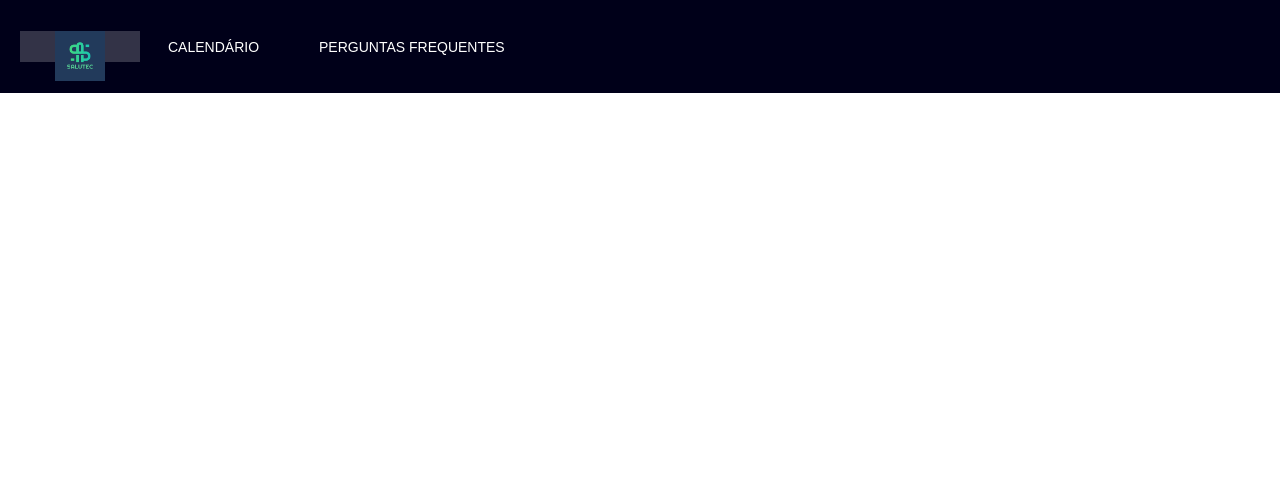
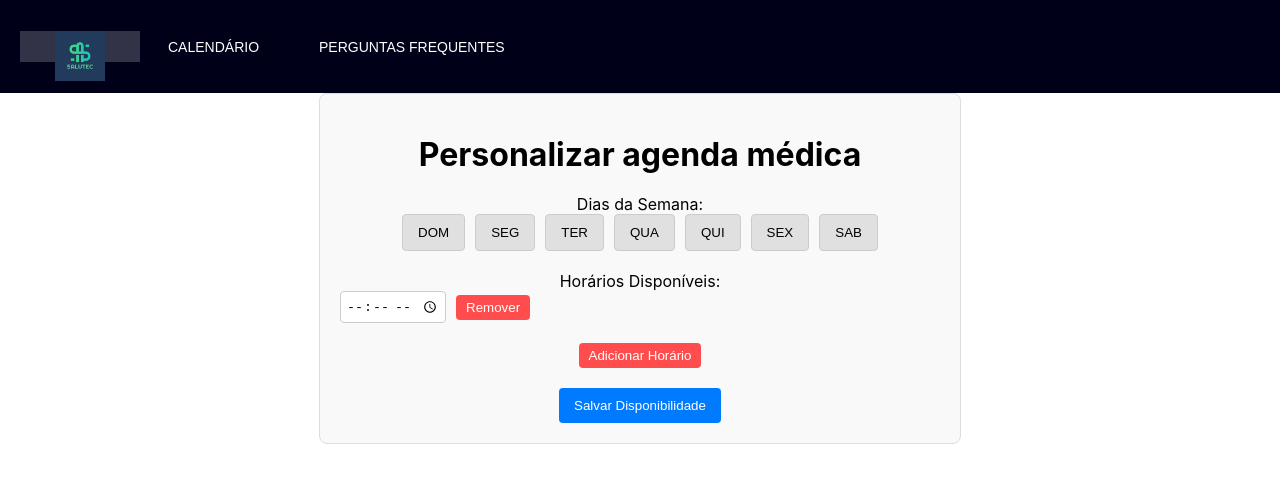
Before and after one commit to IsacGuedes/salutec-app, a React (Create React App) app: page /personaliza in a window 1280 px wide. Shown: the top 482 px of the page. Built offline with nearby package versions, Linux system fonts and the light colour scheme; a web font is replaced by a local one.

Commit message:
personalizaçao da agenda - pedir pra Maria mexer no código do calendário

```diff
--- a/package.json
+++ b/package.json
@@ -12,6 +12,7 @@
     "@testing-library/jest-dom": "^5.17.0",
     "@testing-library/react": "^13.4.0",
     "@testing-library/user-event": "^13.5.0",
+    "@types/antd": "^1.0.0",
     "@types/axios": "^0.14.0",
     "@types/jest": "^27.5.2",
     "@types/node": "^16.18.105",
--- a/src/pages/login/index.tsx
+++ b/src/pages/login/index.tsx
@@ -5,12 +5,12 @@ import axios from 'axios';
 import './styles.css';
 
 const Login: React.FC = () => {
-  const [matricula, setMatricula] = useState('');
-  const [senha, setSenha] = useState('');
+  const [matricula, setMatricula] = useState<string>('');
+  const [senha, setSenha] = useState<string>('');
   const [error, setError] = useState<string | null>(null);
 
-  const handleLogin = async (e: React.FormEvent<HTMLFormElement>) => {
-    e.preventDefault();
+  const handleLogin = async (values: { matricula: string; senha: string }) => {
+    const { matricula, senha } = values;
 
     try {
       const response = await axios.post('http://localhost:8090/api/enfermeiros/login', null, {
@@ -35,14 +35,14 @@ const Login: React.FC = () => {
         onFinish={handleLogin} // Conecta o handleLogin ao envio do formulário
       >
         <Form.Item
-          name="usuario"
+          name="matricula"
           rules={[{ required: true, message: 'Por favor, insira sua matrícula!' }]}
         >
           <Input
             prefix={<UserOutlined />}
             placeholder="Matrícula"
             value={matricula}
-            onChange={(e) => setMatricula(e.target.value)}
+            onChange={(e: React.ChangeEvent<HTMLInputElement>) => setMatricula(e.target.value)}
           />
         </Form.Item>
         <Form.Item
@@ -54,7 +54,7 @@ const Login: React.FC = () => {
             type="password"
             placeholder="Senha"
             value={senha}
-            onChange={(e) => setSenha(e.target.value)}
+            onChange={(e: React.ChangeEvent<HTMLInputElement>) => setSenha(e.target.value)}
           />
         </Form.Item>
         {error && <div className="error-message">{error}</div>}
@@ -62,7 +62,7 @@ const Login: React.FC = () => {
           <Form.Item name="lembrar" valuePropName="checked" noStyle>
             <Checkbox>Lembrar-me</Checkbox>
           </Form.Item>
-          <a className="esqueceu-senha" href="">
+          <a className="esqueceu-senha" href="#">
             Esqueceu sua senha?
           </a>
         </Form.Item>
--- /dev/null
+++ b/src/pages/personalizaAgenda/index.tsx
@@ -0,0 +1,94 @@
+// src/components/DisponibilidadeForm.tsx
+import React, { useState } from 'react';
+import axios from 'axios';
+import './styles.css';
+
+type Disponibilidade = {
+  diasDaSemana: string[];
+  horariosDisponiveis: string[];
+};
+
+const diasDaSemana = [
+  'DOMINGO', 'SEGUNDA', 'TERCA', 'QUARTA', 'QUINTA', 'SEXTA', 'SABADO'
+];
+
+const DisponibilidadeForm: React.FC = () => {
+  const [diasSelecionados, setDiasSelecionados] = useState<string[]>([]);
+  const [horarios, setHorarios] = useState<string[]>(['']);
+
+  const toggleDia = (dia: string) => {
+    setDiasSelecionados(prevState =>
+      prevState.includes(dia)
+        ? prevState.filter(d => d !== dia)
+        : [...prevState, dia]
+    );
+  };
+
+  const handleHorarioChange = (index: number, e: React.ChangeEvent<HTMLInputElement>) => {
+    const newHorarios = [...horarios];
+    newHorarios[index] = e.target.value;
+    setHorarios(newHorarios);
+  };
+
+  const addHorario = () => {
+    setHorarios([...horarios, '']);
+  };
+
+  const removeHorario = (index: number) => {
+    setHorarios(horarios.filter((_, i) => i !== index));
+  };
+
+  const handleSubmit = async (e: React.FormEvent<HTMLFormElement>) => {
+    e.preventDefault();
+    const disponibilidade: Disponibilidade = {
+      diasDaSemana: diasSelecionados,
+      horariosDisponiveis: horarios.filter(h => h !== '')
+    };
+
+    try {
+      await axios.post('http://localhost:8080/api/disponibilidade', disponibilidade);
+      alert('Disponibilidade salva com sucesso!');
+    } catch (error) {
+      console.error('Erro ao salvar disponibilidade', error);
+      alert('Erro ao salvar disponibilidade');
+    }
+  };
+
+  return (
+    <form onSubmit={handleSubmit} className="form-container">
+      <h1>Personalizar agenda médica</h1>
+      <div>
+        <label>Dias da Semana:</label>
+        <div className="dias-buttons">
+          {diasDaSemana.map(dia => (
+            <button
+              type="button"
+              key={dia}
+              onClick={() => toggleDia(dia)}
+              className={diasSelecionados.includes(dia) ? 'selected' : ''}
+            >
+              {dia.substring(0, 3)}
+            </button>
+          ))}
+        </div>
+      </div>
+      <div className="horarios-container">
+        <label>Horários Disponíveis:</label>
+        {horarios.map((horario, index) => (
+          <div key={index}>
+            <input
+              type="time"
+              value={horario}
+              onChange={(e) => handleHorarioChange(index, e)}
+            />
+            <button type="button" onClick={() => removeHorario(index)}>Remover</button>
+          </div>
+        ))}
+        <button type="button" className="add-horario" onClick={addHorario}>Adicionar Horário</button>
+      </div>
+      <button type="submit" className="submit-button">Salvar Disponibilidade</button>
+    </form>
+  );
+};
+
+export default DisponibilidadeForm;
--- /dev/null
+++ b/src/pages/personalizaAgenda/styles.css
@@ -0,0 +1,96 @@
+.form-container {
+    max-width: 600px;
+    margin: 0 auto;
+    padding: 20px;
+    border: 1px solid #ddd;
+    border-radius: 8px;
+    background-color: #f9f9f9;
+  }
+
+  .form-container h1 {
+    text-align: center;
+    margin-bottom: 20px;
+  }
+
+  .dias-buttons {
+    display: flex;
+    flex-wrap: wrap;
+    gap: 10px;
+    justify-content: center;
+  }
+
+  .dias-buttons button {
+    background-color: #e0e0e0;
+    color: #000;
+    border: 1px solid #ccc;
+    border-radius: 4px;
+    padding: 10px 15px;
+    cursor: pointer;
+    transition: background-color 0.3s, color 0.3s;
+  }
+
+  .dias-buttons button.selected {
+    background-color: #007bff;
+    color: #fff;
+  }
+
+  .horarios-container {
+    margin-top: 20px;
+  }
+
+  .horarios-container div {
+    display: flex;
+    align-items: center;
+    gap: 10px;
+    margin-bottom: 10px;
+  }
+
+  .horarios-container input {
+    border: 1px solid #ccc;
+    border-radius: 4px;
+    padding: 5px;
+  }
+
+  .horarios-container button {
+    background-color: #ff4d4d;
+    color: #fff;
+    border: none;
+    border-radius: 4px;
+    padding: 5px 10px;
+    cursor: pointer;
+    transition: background-color 0.3s;
+  }
+
+  .horarios-container button:hover {
+    background-color: #e60000;
+  }
+
+  .add-horario {
+    margin-top: 10px;
+    background-color: #28a745;
+    color: #fff;
+    border: none;
+    border-radius: 4px;
+    padding: 10px 15px;
+    cursor: pointer;
+    transition: background-color 0.3s;
+  }
+
+  .add-horario:hover {
+    background-color: #218838;
+  }
+
+  .submit-button {
+    margin-top: 20px;
+    background-color: #007bff;
+    color: #fff;
+    border: none;
+    border-radius: 4px;
+    padding: 10px 15px;
+    cursor: pointer;
+    transition: background-color 0.3s;
+  }
+
+  .submit-button:hover {
+    background-color: #0056b3;
+  }
--- a/src/router.tsx
+++ b/src/router.tsx
@@ -6,6 +6,7 @@ import EnvioEmail from './pages/envioEmail';
 import Paciente from './pages/paciente';
 import Login from './pages/login';
 import Dashboard from './pages/dashboard';
+import DisponibilidadeForm from './pages/personalizaAgenda';
 
 const AppRouter = () => {
   return (
@@ -17,6 +18,7 @@ const AppRouter = () => {
       <Route path='/confirmacao-consulta' element={<EnvioEmail/>}/>
       <Route path='/login' element={<Login/>}/>
       <Route path='/dashboard' element={<Dashboard/>}/>
+      <Route path='/personaliza' element={<DisponibilidadeForm/>}/>
     </Routes>
   );
 };
```
Also changed, not shown: 1 other file (tests, documents, lock files or other folders).
